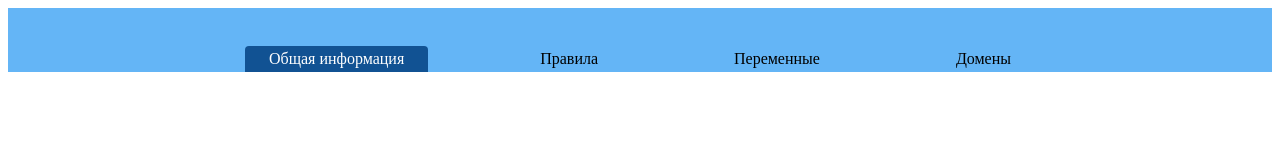
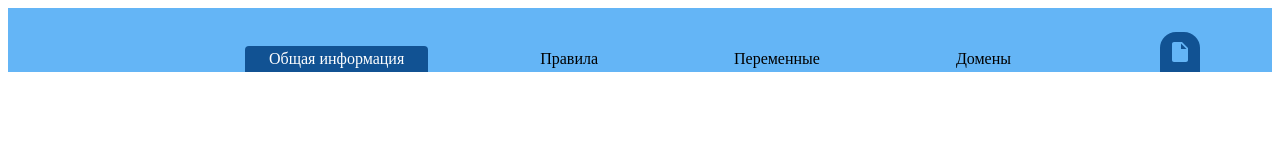
Before and after one commit to Daniil-Solo/ExpertSystemOnReact, a React (Create React App) app: page / in a window 1280 px wide. Shown: the top 160 px of the page. Built offline with nearby package versions, Linux system fonts and the light colour scheme.

Commit message:
add document-actions for top menu

```diff
--- /dev/null
+++ b/src/components/FileAction.jsx
@@ -0,0 +1,27 @@
+import React from "react";
+
+function FileAction(props){
+    const {actions} = props;
+    const [isOpenedActionList, setIsOpenedActionList] = React.useState(false);
+    return(
+        <>
+            <div style={{backgroundColor: "#115293", width: "40px", height: "40px", borderTopLeftRadius: "16px", borderTopRightRadius: "16px", cursor: "pointer", position: "absolute", bottom: "0", right: "72px", display: "flex", alignItems: "center", justifyContent: "center"}} onMouseEnter={() => setIsOpenedActionList(true)} onMouseLeave={() => setIsOpenedActionList(false)}>
+                <img src="document.svg" alt="Документ" />
+            </div>
+            {isOpenedActionList &&
+                <div style={{position: "absolute", bottom: "-101px", right: "45px", borderBottomLeftRadius: "4px", borderBottomRightRadius: "4px", borderWidth: "1px", borderTopWidth: "0", borderStyle: "solid", backgroundColor: "#FFFFFF", height: "100px", width: "96px", borderColor: "#E6ECF4", display: "flex", flexDirection: "column", justifyContent: "space-around"}} onMouseEnter={() => setIsOpenedActionList(true)} onMouseLeave={() => setIsOpenedActionList(false)}>
+                    {
+                        actions.map(
+                            action =>
+                            <p style={{color: "#000", margin: "0", paddingLeft: "8px", fontSize: "16px", cursor: "pointer"}} onClick={action.handler}>
+                                {action.title}
+                            </p>
+                        )
+                    }
+                </div>
+            }
+        </>
+    )
+}
+
+export default FileAction;
--- a/src/components/TopMenu.jsx
+++ b/src/components/TopMenu.jsx
@@ -1,10 +1,25 @@
 import MenuTab from "./MenuTab";
+import FileAction from "./FileAction";
 
 function TopMenu(props) {
     const {currentTabIndex, changeCurrentTabIndex} = props;
     const tabTitles = ["Общая информация", "Правила", "Переменные", "Домены"]
+    const actions = [
+        {
+            title: "Создать...",
+            handler: () => alert("Создаю")
+        },
+        {
+            title: "Открыть...",
+            handler: () => alert("Открываю")
+        },
+        {
+            title: "Сохранить...",
+            handler: () => alert("Сохраняю")
+        },
+    ]
     return (
-      <div style={{backgroundColor: "#64B5F6", height: "64px", margin: "0", padding: "0", display: "flex", flexDirection: "column", justifyContent: "flex-end"}}>
+        <div style={{backgroundColor: "#64B5F6", height: "64px", margin: "0", padding: "0", display: "flex", flexDirection: "column", justifyContent: "flex-end", position: "relative"}}>
             <div style={{width: "878px", margin: "0 auto", display: "flex", justifyContent: "space-around", alignItems: "flex-end"}}>
                 {
                     tabTitles.map(
@@ -12,7 +27,7 @@ function TopMenu(props) {
                     )
                 }
             </div>
-
+            <FileAction actions={actions}/>
         </div>
     );
   }
```
Also changed, not shown: public/document.svg (added). Lines whose indentation alone changed are shown as unchanged.
